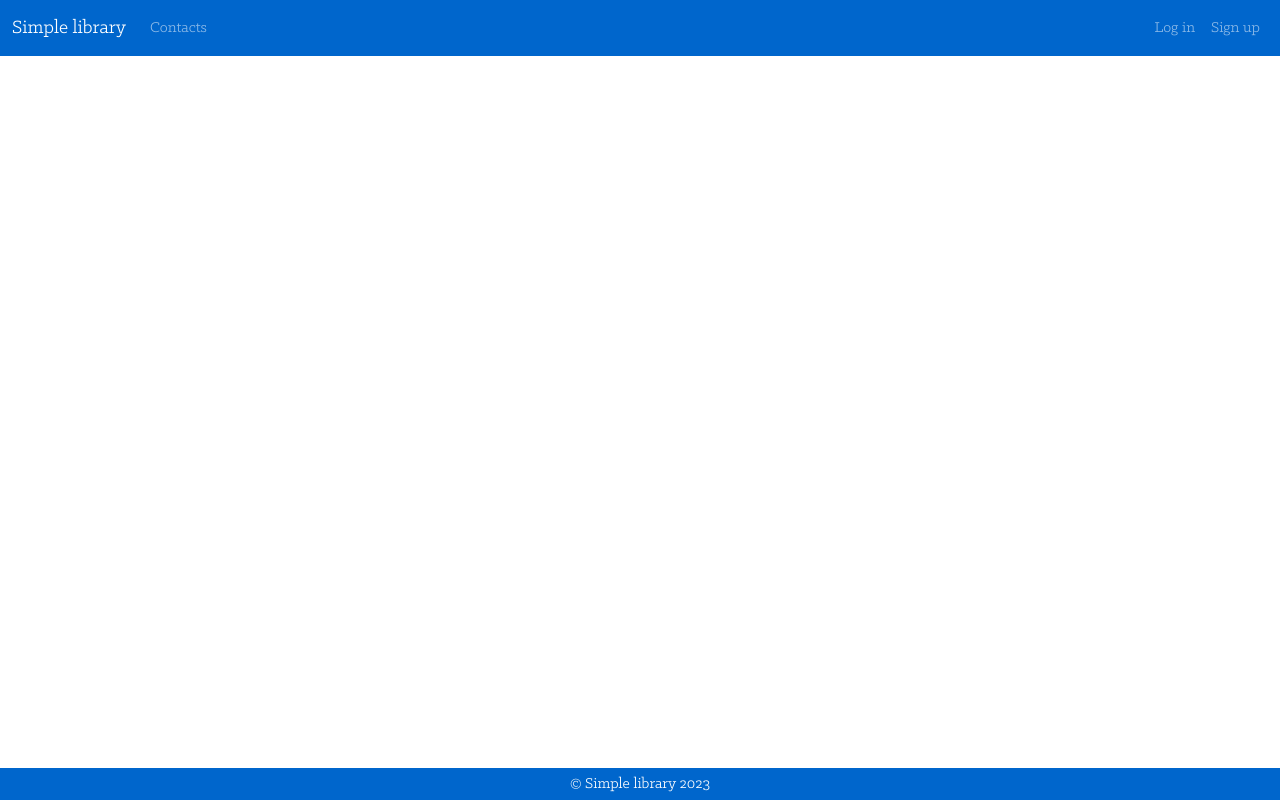
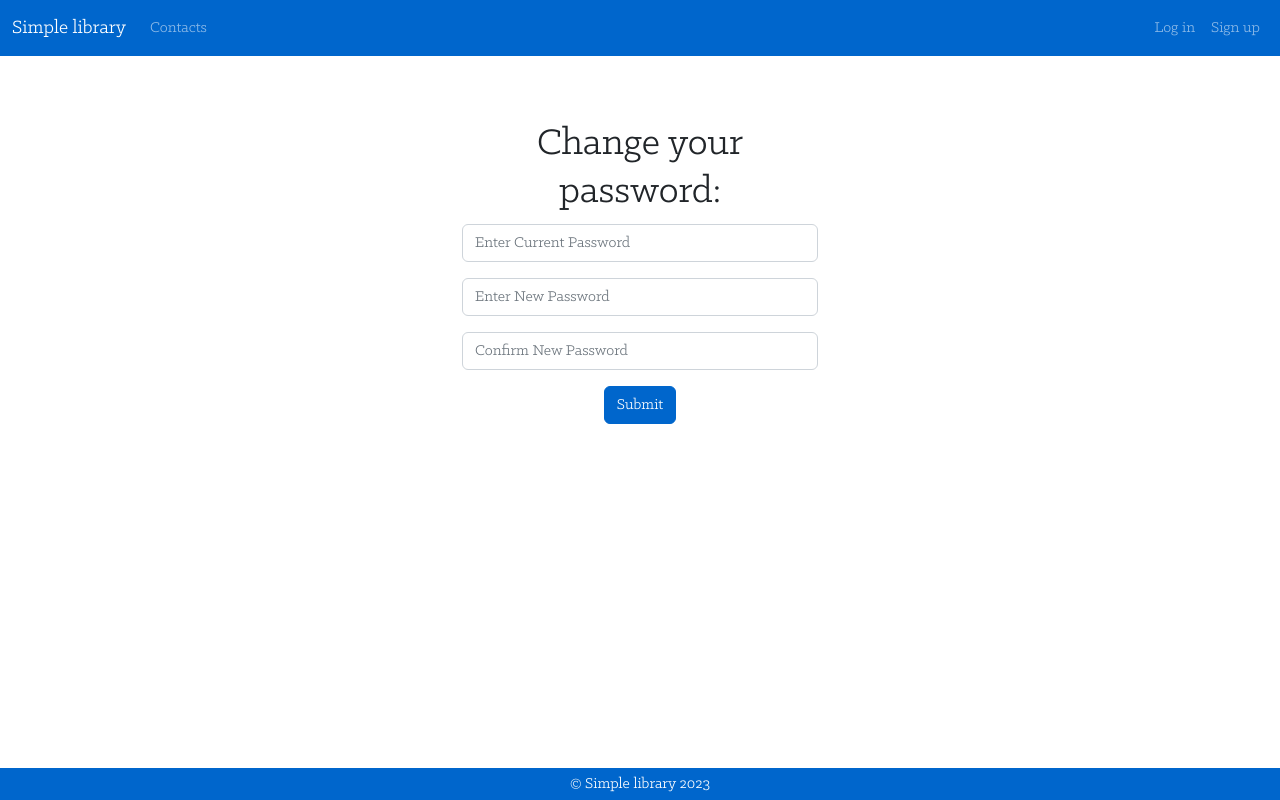
Before and after one commit to Ghelm99/EdiProject, a React (Create React App) app in the folder frontend/: page /changePassword in a window 1280 px wide. Built offline with nearby package versions, Linux system fonts and the light colour scheme.

Commit message:
Adding the ChangePasswordPage when username is clicked

```diff
--- a/frontend/src/App.js
+++ b/frontend/src/App.js
@@ -12,6 +12,7 @@ import Topbar from "./components/Topbar";
 import useEmail from "./components/UseEmail";
 import usePassword from "./components/UsePassword";
 import "./css/main.min.css";
+import ChangePasswordPage from "./components/ChangePasswordPage";
 
 const App = () => {
 	const navigate = useNavigate();
@@ -57,6 +58,7 @@ const App = () => {
 							/>
 						}></Route>
 					<Route path="/signup" element={<SignupPage />}></Route>
+					<Route path="/changePassword" element={<ChangePasswordPage email={email} />}></Route>
 				</Routes>
 			</div>
 			<Footer />
--- /dev/null
+++ b/frontend/src/components/ChangePasswordPage.js
@@ -0,0 +1,87 @@
+import React, { useState } from "react";
+import { Button, Form, Container, Row, Col } from "react-bootstrap";
+
+const ChangePasswordPage = ({ email }) => {
+  const [password, setPassword] = useState("");
+  const [newPassword, setNewPassword] = useState("");
+  const [confirmPassword, setConfirmPassword] = useState("");
+  const [errorMessage, setErrorMessage] = useState("");
+
+  const handleChangePassword = async (e) => {
+    e.preventDefault();
+    if (newPassword !== confirmPassword) {
+      setErrorMessage("Passwords do not match.");
+      return;
+    }
+
+    try {
+      const response = await fetch(`/users?email=${email}&password=${password}&newPassword=${newPassword}`, {
+        method: "PUT",
+      });
+
+      if (response.ok) {
+        // Password changed successfully
+        console.log("Password changed successfully");
+        // Reset form fields
+        setPassword("");
+        setNewPassword("");
+        setConfirmPassword("");
+        setErrorMessage("");
+      } else if (response.status === 401) {
+        setErrorMessage("Invalid password. Please try again.");
+      } else {
+        setErrorMessage("An error occurred. Please try again later.");
+      }
+    } catch (error) {
+      setErrorMessage("An error occurred. Please try again later.");
+    }
+  };
+
+  return (
+    <Container>
+			<Row>
+				<Col className="col-md-4 offset-md-4 text-center">
+					<h1>Change your password:</h1>
+					<Form onSubmit={handleChangePassword}>
+						<Form.Group controlId="formBasicPassword">
+							<Form.Control
+								placeholder="Enter Current Password"
+								value={password}
+                                type="password"
+								onChange={(e) => setPassword(e.target.value)}
+								className="mb-3"
+							/>
+						</Form.Group>
+						<Form.Group controlId="formBasicConfirmPassword">
+							<Form.Control
+								placeholder="Enter New Password"
+								value={newPassword}
+                                type="password"
+								onChange={(e) => setNewPassword(e.target.value)}
+								className="mb-3"
+							/>
+						</Form.Group>
+						<Form.Group controlId="formBasicConfirmPassword">
+							<Form.Control
+								type="password"
+								placeholder="Confirm New Password"
+								value={confirmPassword}
+								onSelect={() => {
+								}}
+								onChange={(e) => setConfirmPassword(e.target.value)}
+								className="mb-3"
+							/>
+						</Form.Group>
+
+                        {errorMessage && <p className="text-danger">{errorMessage}</p>}
+						<Button variant="primary" type="submit">
+							Submit
+						</Button>
+					</Form>
+				</Col>
+			</Row>
+		</Container>
+	);
+};
+
+export default ChangePasswordPage;
--- a/frontend/src/components/Topbar.js
+++ b/frontend/src/components/Topbar.js
@@ -1,12 +1,13 @@
 import { useState } from "react";
 import { Button, Container, Nav, Navbar } from "react-bootstrap";
-import { Link } from "react-router-dom";
+import { Link, NavLink } from "react-router-dom";
 
 const Topbar = ({ email, setEmail, handleNavigate }) => {
   const handleLogout = () => {
     handleNavigate("/");
     setEmail("");
-		document.cookie = "cookieToken=; expires=Thu, 01 Jan 1970 00:00:00 UTC; path=/;";
+    document.cookie =
+      "cookieToken=; expires=Thu, 01 Jan 1970 00:00:00 UTC; path=/;";
   };
 
   const [expanded, setExpanded] = useState(false);
@@ -20,7 +21,7 @@ const Topbar = ({ email, setEmail, handleNavigate }) => {
           </Navbar.Brand>
           <Navbar.Toggle
             aria-controls="basic-navbar-nav"
-						onClick={() => setExpanded(expanded ? false : "expanded")}
+            onClick={() => setExpanded((expanded) => !expanded)}
           />
           <Navbar.Collapse id="basic-navbar-nav">
             <Nav className="me-auto">
@@ -44,12 +45,17 @@ const Topbar = ({ email, setEmail, handleNavigate }) => {
             {email ? (
               <Nav className="ms-auto">
                 <Nav.Item className="d-flex align-items-center">
-									<Nav.Link as={Link} to="/" className="me-3">
+                  <NavLink
+                    to="/changePassword"
+                    className="nav-link me-3"
+                    activeclassname="active"
+                  >
                     <i
                       className="bi bi-person-circle me-2"
-											style={{ fontSize: "1.5rem" }}></i>{" "}
+                      style={{ fontSize: "1.5rem" }}
+                    ></i>{" "}
                     {email}
-									</Nav.Link>
+                  </NavLink>
                   <Button variant="danger" onClick={handleLogout}>
                     Log out
                   </Button>
```
Lines whose indentation alone changed are shown as unchanged.
